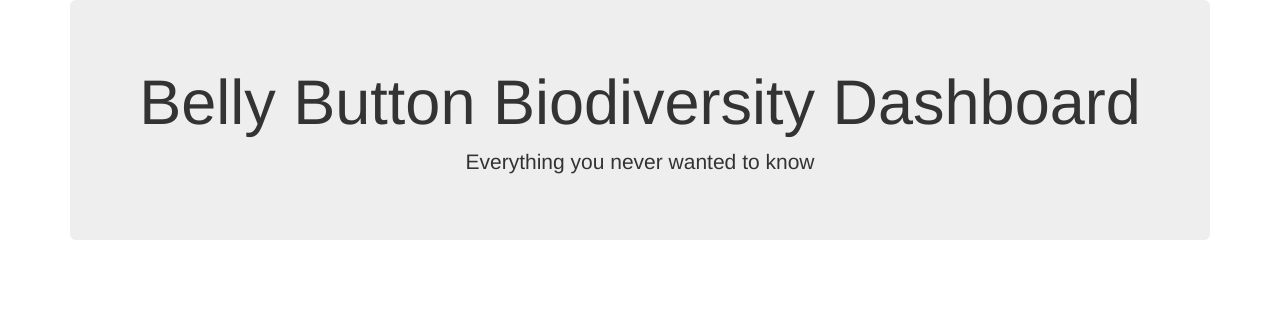
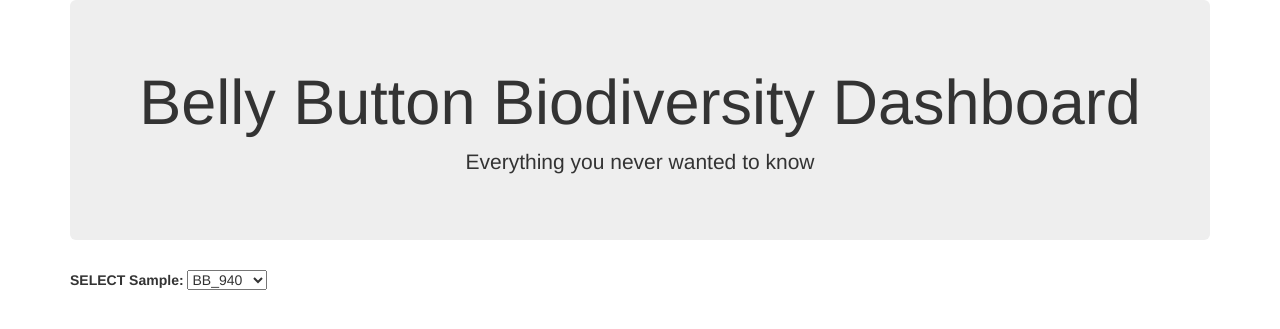
Before and after one commit to penguinistakc/bbd, a Flask app: page / in a window 1280 px wide. Shown: the top 329 px of the page. Run offline with Flask 2, Linux system fonts and the light colour scheme; data comes from the database, SQL or seed files in the repository; some libraries are stand-ins or nearby versions.

Commit message:
done. moving on.

```diff
--- a/app/app.py
+++ b/app/app.py
@@ -241,9 +241,20 @@ class SamplesMetadata(db.Model):
         return '<SamplesMetadata %r>' % self.name
 
 
+def get_names():
+    """List of sample names.
+    :returns List of sample names in format BB_XXX
+    """
+    results = db.session.query(SamplesMetadata.SAMPLEID).all()
+    name_list = [('BB_' + str(name)) for (name,) in results]
+
+    return name_list
+
+
 @app.route('/')
 def index():
-    return render_template("index.html")
+    name_list = get_names()
+    return render_template("index.html",names=name_list)
 
 
 @app.route('/names')
@@ -251,13 +262,10 @@ def names():
     """List of sample names.
     :returns List of sample names in format BB_XXX
     """
-    results = db.session.query(SamplesMetadata.SAMPLEID).all()
-    name_list = []
-    names = [name for (name,) in results]
-    for name in names:
-        name_list.append(f'"BB_{name}"')
+    name_list = get_names()
 
     return render_template("names.html", names=name_list)
+
 
 @app.route('/otu')
 def otu_page():
@@ -275,10 +283,7 @@ def otu_page():
     ]
     """
     results = db.session.query(Otu.LOWEST_TAXONOMIC_UNIT_FOUND).all()
-    name_list = []
-    names = [name for (name,) in results]
-    for name in names:
-        name_list.append(f'"{name}"')
+    name_list = [name for (name,) in results]
 
     return render_template("otu.html", names=name_list)
 
@@ -400,6 +405,5 @@ def get_sample_values(sample):
     return jsonify(sample_data)
 
 
-
 if __name__ == '__main__':
     app.run(debug=True)
--- /dev/null
+++ b/app/static/js/app.js
@@ -0,0 +1,15 @@
+document.getElementsByTagName("select").addEventListener("change", optionChanged(value));
+
+function optionChanged(sample) {
+    console.log(sample);
+    buildPie(sample);
+}
+
+function buildPie(sampleId) {
+    const url = "/sample/" + sampleId;
+    Plotly.d3.json(url, function(error, response) {
+        console.log(response);
+
+    });
+
+}
--- a/app/templates/index.html
+++ b/app/templates/index.html
@@ -8,5 +8,21 @@
         <h1>Belly Button Biodiversity Dashboard</h1>
         <p>Everything you never wanted to know</p>
     </div>
+    <div class="row">
+        <div class="col-md-4">
+            <form method="POST" action="" role="form" name="sampleSelector">
+                <div class="form-group">
+                    <label for="selDataset">SELECT Sample:</label>
+                    <select id="selDataset">
+                        {% for name in names %}
+                            <option value="{{ name }}">{{ name }}</option>
+                        {% endfor %}
+                    </select>
+                </div>
+            </form>
+        </div>
+    </div>
 </div>
+<script src="https://cdn.plot.ly/plotly-latest.min.js"></script>
+<script src="{{ url_for('static', filename='js/app.js') }}"></script>
 {% endblock %}
--- a/requirements.txt
+++ b/requirements.txt
@@ -4,9 +4,11 @@ dominate==2.3.1
 Flask==1.0.2
 Flask-Bootstrap==3.3.7.1
 Flask-SQLAlchemy==2.3.2
+gunicorn==19.8.1
 itsdangerous==0.24
 Jinja2==2.10
 MarkupSafe==1.0
+psycopg2==2.7.5
 SQLAlchemy==1.2.8
 visitor==0.1.3
 Werkzeug==0.14.1
```
Also changed, not shown: 1 other file.
